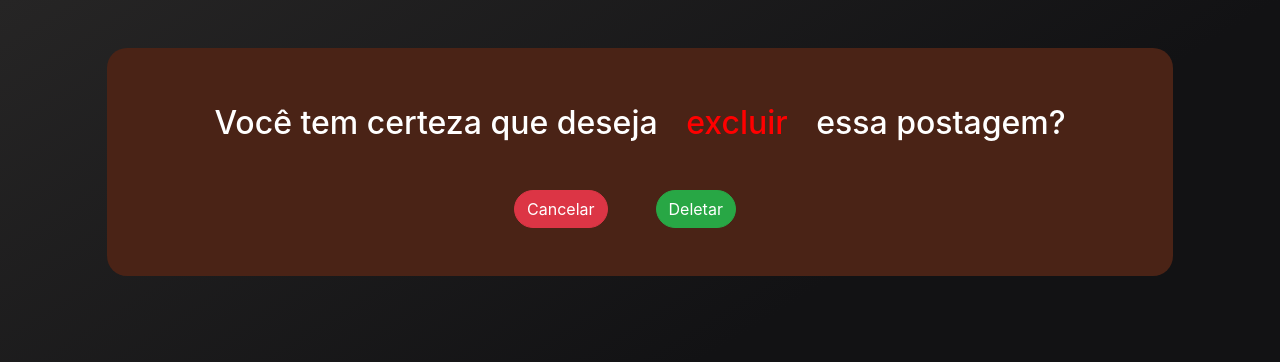
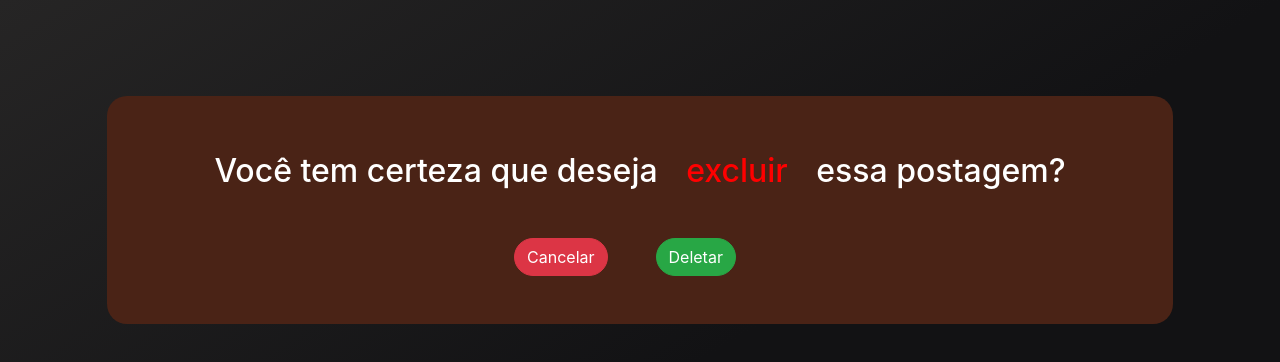
Before and after one commit to Cosmos-Blood/GenBR-Project_Integrador-Lampe-Front, an Angular app: page /postagem-delete/1 in a window 1280 px wide. Shown: the top 362 px of the page. Built offline with nearby package versions, Linux system fonts and the light colour scheme; no server answers.

Commit message:
[Feature Guilherme - Task: Update postagem-delete component | 24.11.21]

```diff
--- a/src/app/delete/postagem-delete/postagem-delete.component.html
+++ b/src/app/delete/postagem-delete/postagem-delete.component.html
@@ -1,4 +1,4 @@
-<div class="container-fluid vh-100" id="grad">
+<div class="container-fluid py-5 vh-100" id="grad">
 
     <div class="row d-flex justify-content-center">
         <div class="col-md-10 text-center color-brown borda p-5 mt-5">
--- a/src/app/perfil/perfil.component.html
+++ b/src/app/perfil/perfil.component.html
@@ -56,7 +56,7 @@
 
             <div class="dropdown-menu bg-amarelo" aria-labelledby="dropdownMenuLink">
               <a [routerLink]="['/postagem-edit', item.id]" class="dropdown-item text-dark font-weight-bold">Editar</a>
-              <a class="dropdown-item text-danger font-weight-bold" href="#">Deletar</a>
+              <a [routerLink]="['/postagem-delete', item.id]" class="dropdown-item text-danger font-weight-bold" href="#">Deletar</a>
             </div>
           </div>
         </div>
```
